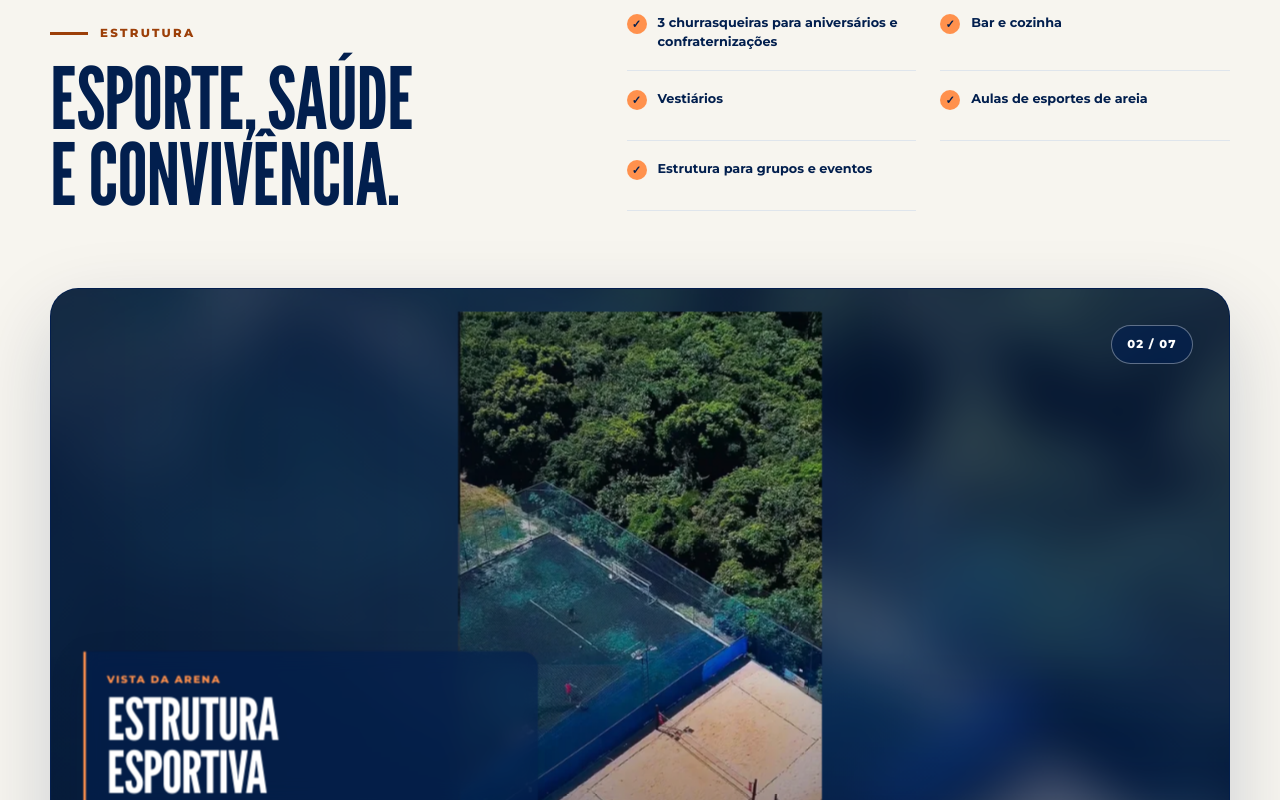
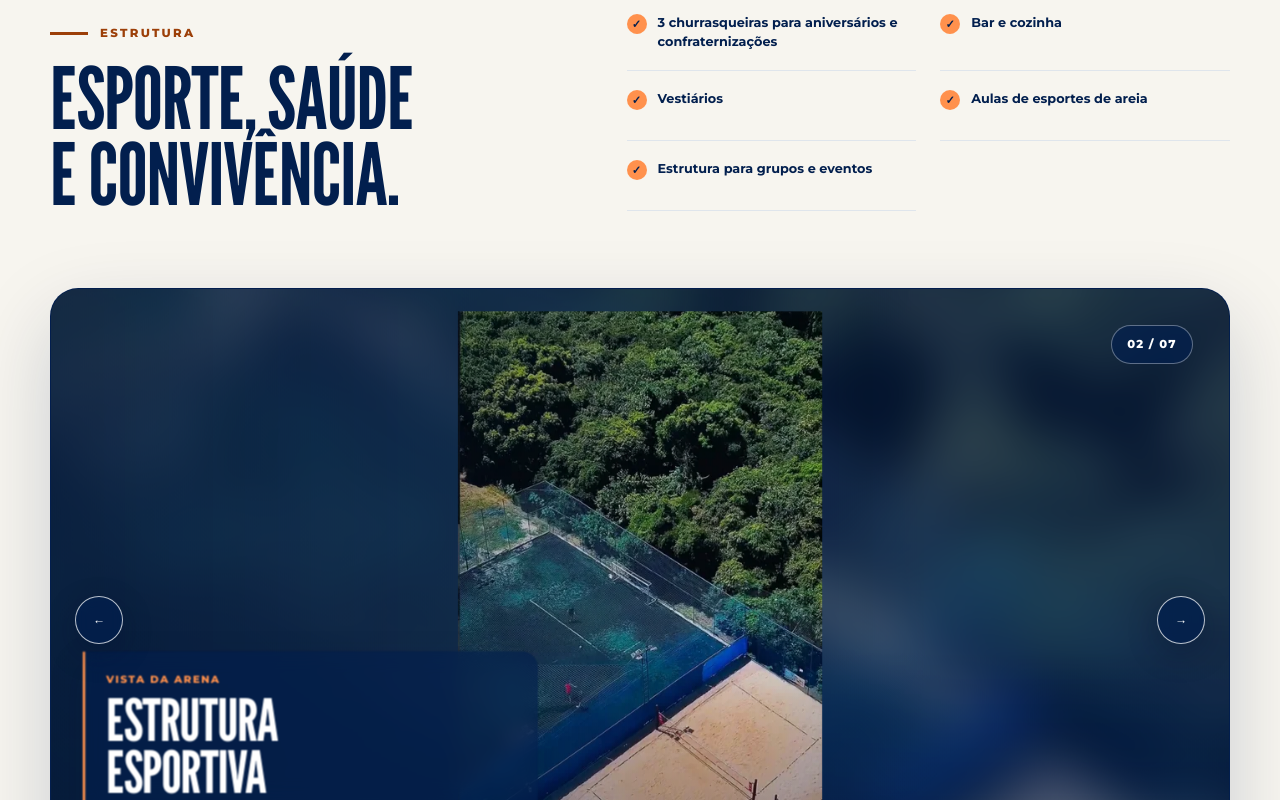
Before and after one commit to Ca472/Arena-Sul-, a Next.js app: page / in a window 1280 px wide. Shown: the part 2000-2800 px from the top of the page. Built offline with nearby package versions, Linux system fonts and the light colour scheme; no server answers.

Commit message:
Melhora galeria e adiciona Day Use

```diff
--- a/src/app/globals.css
+++ b/src/app/globals.css
@@ -1096,7 +1096,7 @@ html[data-arena-opening="active"] .public-site .hero-sport-indicators span {
 .public-site .modality-card-body {
   display: flex;
   min-width: 0;
-  min-height: 272px;
+  min-height: 210px;
   flex: 1;
   flex-direction: column;
   padding: clamp(20px, 2vw, 27px) clamp(18px, 1.8vw, 24px) 22px;
@@ -1119,14 +1119,6 @@ html[data-arena-opening="active"] .public-site .hero-sport-indicators span {
   font-weight: 400;
   line-height: 0.95;
   text-transform: uppercase;
-}
-
-.public-site .modality-content p {
-  margin: 13px 0 0;
-  color: var(--muted);
-  font-size: 0.86rem;
-  line-height: 1.65;
-  overflow-wrap: anywhere;
 }
 
 .public-site .modality-menu-trigger {
@@ -2536,10 +2528,6 @@ html[data-arena-opening="active"] .public-site .hero-sport-indicators span {
     font-size: 0.84rem;
   }
 
-  .public-site .modality-content p {
-    min-height: auto;
-  }
-
   .public-site .events {
     min-height: 0;
     padding-block: 74px;
@@ -2747,11 +2735,6 @@ html[data-arena-opening="active"] .public-site .hero-sport-indicators span {
 
   .public-site .modality-content h3 {
     font-size: clamp(1.65rem, 10vw, 2.25rem);
-  }
-
-  .public-site .modality-content p {
-    min-height: 0;
-    font-size: 0.78rem;
   }
 
   .public-site .events-copy,
--- a/src/components/modality-cards.tsx
+++ b/src/components/modality-cards.tsx
@@ -12,7 +12,6 @@ type ModalityAction = {
 
 type Modality = {
   title: string;
-  text: string;
   image: {
     src: string;
     alt: string;
@@ -25,13 +24,12 @@ type Modality = {
 const modalities: Modality[] = [
   {
     title: "Beach Tênis",
-    text: "Aulas e jogos para diferentes níveis, com saúde e diversão.",
     image: {
       src: "/images/modality-beach-tennis.png",
       alt: "Jogadora de Beach Tênis prepara uma rebatida na quadra de areia.",
       objectPosition: "50% 42%",
     },
-    menuLabel: "Agendar ou reservar",
+    menuLabel: "Aula, quadra ou Day Use",
     actions: [
       {
         label: "Agendar aula experimental",
@@ -43,17 +41,21 @@ const modalities: Modality[] = [
         message:
           "Olá, Arena Sul! Vim do Site. Gostaria de reservar uma quadra de areia para jogar Beach Tênis. Poderiam me informar os dias, horários e valores disponíveis?",
       },
+      {
+        label: "Consultar Day Use",
+        message:
+          "Olá, Arena Sul! Vim do Site. Gostaria de receber informações sobre o Day Use para jogar Beach Tênis. Poderiam me informar os dias disponíveis, os horários, os valores e o que está incluído?",
+      },
     ],
   },
   {
     title: "Futevôlei",
-    text: "Treinos, partidas e uma comunidade que vive o esporte.",
     image: {
       src: "/images/modality-futevolei.png",
       alt: "Atleta de futevôlei domina a bola com o peito durante uma partida.",
       objectPosition: "50% 48%",
     },
-    menuLabel: "Agendar ou reservar",
+    menuLabel: "Aula, quadra ou Day Use",
     actions: [
       {
         label: "Agendar aula experimental",
@@ -65,17 +67,21 @@ const modalities: Modality[] = [
         message:
           "Olá, Arena Sul! Vim do Site. Gostaria de reservar uma quadra de areia para jogar futevôlei. Poderiam me informar os dias, horários e valores disponíveis?",
       },
+      {
+        label: "Consultar Day Use",
+        message:
+          "Olá, Arena Sul! Vim do Site. Gostaria de receber informações sobre o Day Use para jogar futevôlei. Poderiam me informar os dias disponíveis, os horários, os valores e o que está incluído?",
+      },
     ],
   },
   {
     title: "Vôlei de Praia",
-    text: "Aulas e jogos para diferentes níveis.",
     image: {
       src: "/images/modality-volei-praia.png",
       alt: "Jogador realiza uma manchete no vôlei de praia.",
       objectPosition: "55% 38%",
     },
-    menuLabel: "Agendar ou reservar",
+    menuLabel: "Aula, quadra ou Day Use",
     actions: [
       {
         label: "Agendar aula experimental",
@@ -87,11 +93,15 @@ const modalities: Modality[] = [
         message:
           "Olá, Arena Sul! Vim do Site. Gostaria de reservar uma quadra de areia para jogar vôlei de praia. Poderiam me informar os dias, horários e valores disponíveis?",
       },
+      {
+        label: "Consultar Day Use",
+        message:
+          "Olá, Arena Sul! Vim do Site. Gostaria de receber informações sobre o Day Use para jogar vôlei de praia. Poderiam me informar os dias disponíveis, os horários, os valores e o que está incluído?",
+      },
     ],
   },
   {
     title: "Futebol Society",
-    text: "Partidas, lazer e confraternizações para grupos.",
     image: {
       src: "/images/modality-futebol-society.png",
       alt: "Bola de futebol em primeiro plano na quadra society da Arena Sul.",
@@ -108,7 +118,6 @@ const modalities: Modality[] = [
   },
   {
     title: "Treino Funcional",
-    text: "Treinos coletivos com foco em saúde e bem-estar.",
     image: {
       src: "/images/modality-treino-funcional.png",
       alt: "Turma participa de uma atividade orientada nas quadras de areia da Arena Sul.",
@@ -181,7 +190,6 @@ export function ModalityCards() {
             <div className="modality-card-body">
               <div className="modality-content">
                 <h3>{modality.title}</h3>
-                <p>{modality.text}</p>
               </div>
 
               <button
--- a/src/components/structure-gallery.module.css
+++ b/src/components/structure-gallery.module.css
@@ -168,12 +168,23 @@
 .controls {
   display: flex;
   align-items: center;
-  justify-content: space-between;
-  gap: 20px;
+  justify-content: center;
   margin-top: 18px;
 }
 
-.arrowControls,
+.arrowControls {
+  position: absolute;
+  z-index: 7;
+  top: 50%;
+  right: clamp(12px, 2vw, 24px);
+  left: clamp(12px, 2vw, 24px);
+  display: flex;
+  align-items: center;
+  justify-content: space-between;
+  pointer-events: none;
+  transform: translateY(-50%);
+}
+
 .pagination {
   display: flex;
   align-items: center;
@@ -202,6 +213,16 @@
     transform 180ms ease;
 }
 
+.arrowControls button {
+  pointer-events: auto;
+  border-color: rgba(255, 255, 255, 0.72);
+  background: rgba(2, 31, 78, 0.78);
+  color: white;
+  box-shadow: 0 10px 30px rgba(1, 18, 48, 0.28);
+  -webkit-backdrop-filter: blur(8px);
+  backdrop-filter: blur(8px);
+}
+
 .arrowControls button:hover,
 .arrowControls button:focus-visible,
 .dot:hover,
@@ -215,6 +236,11 @@
 .arrowControls button:focus-visible,
 .dot:focus-visible {
   outline: 3px solid #021f4e;
+  outline-offset: 3px;
+}
+
+.arrowControls button:focus-visible {
+  outline-color: white;
   outline-offset: 3px;
 }
 
@@ -271,16 +297,12 @@
 
 @media (max-width: 760px) {
   .controls {
-    align-items: stretch;
-    flex-direction: column;
     margin-top: 14px;
   }
 
   .arrowControls {
-    display: grid;
-    width: 100%;
-    grid-template-columns: repeat(2, 48px);
-    justify-content: space-between;
+    right: 12px;
+    left: 12px;
   }
 
   .pagination {
--- a/src/components/structure-gallery.tsx
+++ b/src/components/structure-gallery.tsx
@@ -441,18 +441,12 @@ export function StructureGallery() {
           {String(slides.length).padStart(2, "0")}
         </span>
 
-        {autoplayEnabled ? (
-          <span className={styles.progressTrack} aria-hidden="true">
-            <span
-              className={styles.progressFill}
-              key={`progress-${activeIndex}`}
-            />
-          </span>
-        ) : null}
-      </div>
-
-      <div className={styles.controls}>
-        <div className={styles.arrowControls}>
+        <div
+          className={styles.arrowControls}
+          onPointerDown={(event) => event.stopPropagation()}
+          onPointerUp={(event) => event.stopPropagation()}
+          onPointerCancel={(event) => event.stopPropagation()}
+        >
           <button
             type="button"
             onClick={showPrevious}
@@ -469,6 +463,17 @@ export function StructureGallery() {
           </button>
         </div>
 
+        {autoplayEnabled ? (
+          <span className={styles.progressTrack} aria-hidden="true">
+            <span
+              className={styles.progressFill}
+              key={`progress-${activeIndex}`}
+            />
+          </span>
+        ) : null}
+      </div>
+
+      <div className={styles.controls}>
         <div
           className={styles.pagination}
           role="group"
```
